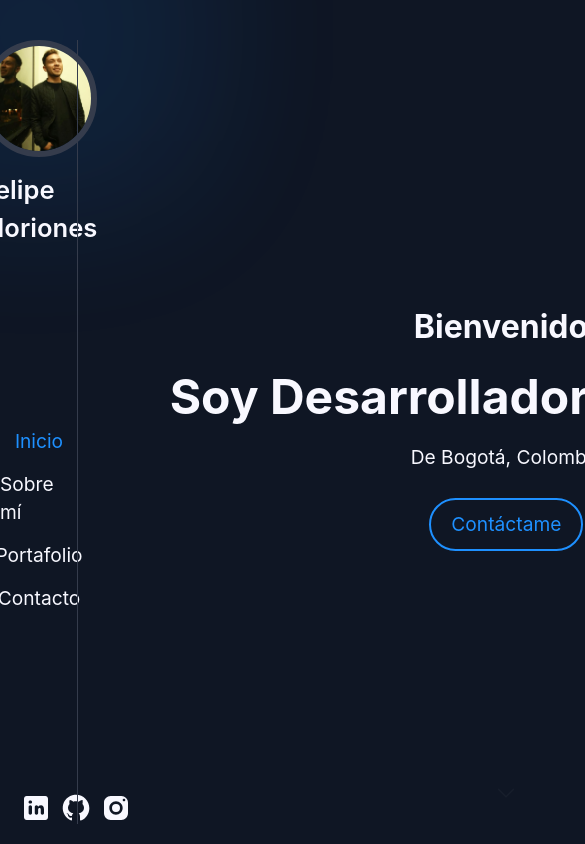
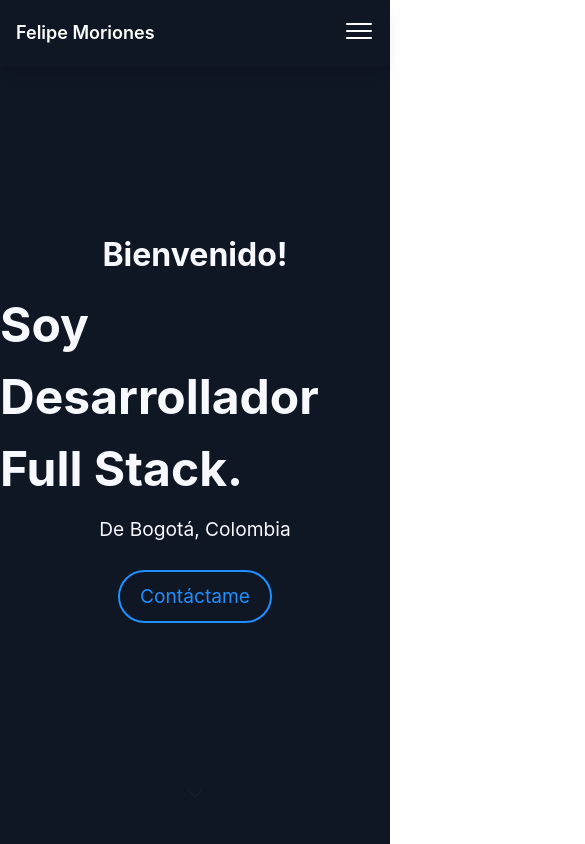
Before and after one commit to Moriones20/Portfolio, a React (Create React App) app in the folder portfolio/: page / in a window 390 px wide. Shown: the top 844 px of the page, 585 px wide, since content can reach past the window. Built offline with nearby package versions, Linux system fonts and the light colour scheme.

Commit message:
Add navbar responsive

```diff
--- a/portfolio/src/App.css
+++ b/portfolio/src/App.css
@@ -1,8 +1,8 @@
 .main {
   display: flex;
   flex-direction: row;
-  min-width: 100vh;
-  min-height: 100vh;
+  width: 100%;
+  height: 100%;
   background-color: #0f1624;
 }
 
@@ -10,7 +10,12 @@
   width: 20%;
   background: transparent;
   position: fixed;
-  height: 100vh;
+  height: 100%;
+}
+
+.mainNavbar {
+  display: none;
+  width: 100%;
 }
 
 .mainHome {
@@ -18,3 +23,28 @@
   padding-left: 20%;
   background: transparent;
 }
+
+.sectionHome {
+  width: 100%;
+  height: 100vh;
+  background: transparent;
+}
+
+@media (max-width: 1023px) {
+  .mainSidebar {
+    display: none;
+  }
+
+  .mainNavbar {
+    display: inline-block;
+    position: fixed;
+  }
+
+  .cursor {
+    display: none;
+  }
+
+  .mainHome {
+    padding-left: 0px;
+  }
+}
--- a/portfolio/src/App.js
+++ b/portfolio/src/App.js
@@ -1,6 +1,7 @@
 import "./App.css";
 import Cursor from "./components/mousemove/mousemove";
 import Sidebar from "./components/sidebar/sidebar";
+import Navbar from "./components/navbar/navbar";
 import Home from "./components/home/home";
 import About from "./components/home/about/about";
 import Portfolio from "./components/home/portfolio/portfolio";
@@ -9,21 +10,26 @@ import Contact from "./components/home/contact/contact";
 function App() {
   return (
     <main className="main">
-      <Cursor />
+      <div className="cursor">
+        <Cursor />
+      </div>
+      <div className="mainNavbar">
+        <Navbar />
+      </div>
       <div className="mainSidebar">
         <Sidebar />
       </div>
       <div className="mainHome">
-        <div id="home" className="h-screen">
+        <div id="home" className="sectionHome">
           <Home />
         </div>
-        <div id="about" className="h-screen">
+        <div id="about" className="sectionHome">
           <About />
         </div>
-        <div id="portfolio" className="h-screen">
+        <div id="portfolio" className="sectionHome">
           <Portfolio />
         </div>
-        <div id="contact" className="h-screen">
+        <div id="contact" className="sectionHome">
           <Contact />
         </div>
       </div>
--- a/portfolio/src/components/home/about/about.module.css
+++ b/portfolio/src/components/home/about/about.module.css
@@ -3,7 +3,7 @@
   flex-direction: column;
   justify-content: center;
   align-items: center;
-  height: 100%;
+  height: 100vh;
 }
 
 .titleAbout {
--- /dev/null
+++ b/portfolio/src/components/navbar/navbar.jsx
@@ -0,0 +1,150 @@
+import { useState } from "react";
+import { Link } from "react-scroll";
+
+const Navbar = () => {
+  const [isOpen, setIsOpen] = useState(false);
+
+  const handleToggleMenu = () => {
+    setIsOpen(!isOpen);
+  };
+
+  return (
+    <nav class="bg-custom-blue text-white shadow-lg">
+      <div className="container mx-auto flex items-center justify-between px-4 py-4">
+        <div className="flex items-center">
+          <h1 className="text-lg font-semibold">Felipe Moriones</h1>
+        </div>
+        <div className="hidden md:flex items-center space-x-4">
+          <Link
+            activeClass="text-blue-500"
+            to="home"
+            spy={true}
+            smooth={true}
+            offset={-70}
+            duration={500}
+          >
+            Inicio
+          </Link>
+          <Link
+            activeClass="text-blue-500"
+            to="about"
+            spy={true}
+            smooth={true}
+            offset={-70}
+            duration={500}
+          >
+            Sobre mí
+          </Link>
+          <Link
+            activeClass="text-blue-500"
+            to="portfolio"
+            spy={true}
+            smooth={true}
+            offset={-70}
+            duration={500}
+          >
+            Portafolio
+          </Link>
+          <Link
+            activeClass="text-blue-500"
+            to="contact"
+            spy={true}
+            smooth={true}
+            offset={-70}
+            duration={500}
+          >
+            Contacto
+          </Link>
+        </div>
+        <div className="md:hidden">
+          <button
+            onClick={handleToggleMenu}
+            className="focus:outline-none text-white"
+          >
+            {isOpen ? (
+              <svg
+                xmlns="http://www.w3.org/2000/svg"
+                x="0px"
+                y="0px"
+                width="30"
+                height="30"
+                viewBox="0 0 30 30"
+              >
+                <path
+                  d="M 7 4 C 6.744125 4 6.4879687 4.0974687 6.2929688 4.2929688 L 4.2929688 6.2929688 C 3.9019687 6.6839688 3.9019687 7.3170313 4.2929688 7.7070312 L 11.585938 15 L 4.2929688 22.292969 C 3.9019687 22.683969 3.9019687 23.317031 4.2929688 23.707031 L 6.2929688 25.707031 C 6.6839688 26.098031 7.3170313 26.098031 7.7070312 25.707031 L 15 18.414062 L 22.292969 25.707031 C 22.682969 26.098031 23.317031 26.098031 23.707031 25.707031 L 25.707031 23.707031 C 26.098031 23.316031 26.098031 22.682969 25.707031 22.292969 L 18.414062 15 L 25.707031 7.7070312 C 26.098031 7.3170312 26.098031 6.6829688 25.707031 6.2929688 L 23.707031 4.2929688 C 23.316031 3.9019687 22.682969 3.9019687 22.292969 4.2929688 L 15 11.585938 L 7.7070312 4.2929688 C 7.5115312 4.0974687 7.255875 4 7 4 z"
+                  fill="#ffffff"
+                ></path>
+              </svg>
+            ) : (
+              <svg
+                xmlns="http://www.w3.org/2000/svg"
+                x="0px"
+                y="0px"
+                width="30"
+                height="30"
+                viewBox="0 0 30 30"
+              >
+                <path
+                  d="M 3 7 A 1.0001 1.0001 0 1 0 3 9 L 27 9 A 1.0001 1.0001 0 1 0 27 7 L 3 7 z M 3 14 A 1.0001 1.0001 0 1 0 3 16 L 27 16 A 1.0001 1.0001 0 1 0 27 14 L 3 14 z M 3 21 A 1.0001 1.0001 0 1 0 3 23 L 27 23 A 1.0001 1.0001 0 1 0 27 21 L 3 21 z"
+                  fill="#ffffff"
+                ></path>
+              </svg>
+            )}
+          </button>
+        </div>
+      </div>
+      {isOpen && (
+        <div className="md:hidden">
+          <div className="flex flex-col space-y-4 px-4 py-2 bg-custom-blue text-lg shadow-lg">
+            <Link
+              activeClass="text-blue-500"
+              to="home"
+              spy={true}
+              smooth={true}
+              offset={-70}
+              duration={500}
+              onClick={handleToggleMenu}
+            >
+              Inicio
+            </Link>
+            <Link
+              activeClass="text-blue-500"
+              to="about"
+              spy={true}
+              smooth={true}
+              offset={-70}
+              duration={500}
+              onClick={handleToggleMenu}
+            >
+              Sobre mí
+            </Link>
+            <Link
+              activeClass="text-blue-500"
+              to="portfolio"
+              spy={true}
+              smooth={true}
+              offset={-70}
+              duration={500}
+              onClick={handleToggleMenu}
+            >
+              Portafolio
+            </Link>
+            <Link
+              activeClass="text-blue-500"
+              to="contact"
+              spy={true}
+              smooth={true}
+              offset={-70}
+              duration={500}
+              onClick={handleToggleMenu}
+            >
+              Contacto
+            </Link>
+          </div>
+        </div>
+      )}
+    </nav>
+  );
+};
+
+export default Navbar;
--- a/portfolio/src/components/sidebar/sidebar.jsx
+++ b/portfolio/src/components/sidebar/sidebar.jsx
@@ -12,8 +12,8 @@ const Sidebar = () => {
     });
 
     const handleScroll = () => {
-      const isScrolled = window.scrollY > 500; // Verifica si se ha desplazado desde la parte superior
-      setShowButton(isScrolled); // Muestra el botón si no se ha desplazado o lo oculta si se ha desplazado
+      const isScrolled = window.scrollY > 500;
+      setShowButton(isScrolled);
     };
     window.addEventListener("scroll", handleScroll);
 
--- a/portfolio/src/components/sidebar/sidebar.module.css
+++ b/portfolio/src/components/sidebar/sidebar.module.css
@@ -107,3 +107,9 @@
 .btnScrollToTop:hover {
   background-color: #1e90ff;
 }
+
+@media (max-width: 1023px) {
+  .containerSidebar {
+    display: none;
+  }
+}
--- a/portfolio/tailwind.config.js
+++ b/portfolio/tailwind.config.js
@@ -2,7 +2,11 @@
 module.exports = {
   content: ["./src/**/*.{js,jsx,ts,tsx}"],
   theme: {
-    extend: {},
+    extend: {
+      colors: {
+        'custom-blue': '#0f1624',
+      },
+    },
   },
   plugins: [require("tailwindcss"), require("autoprefixer")],
 };
```
